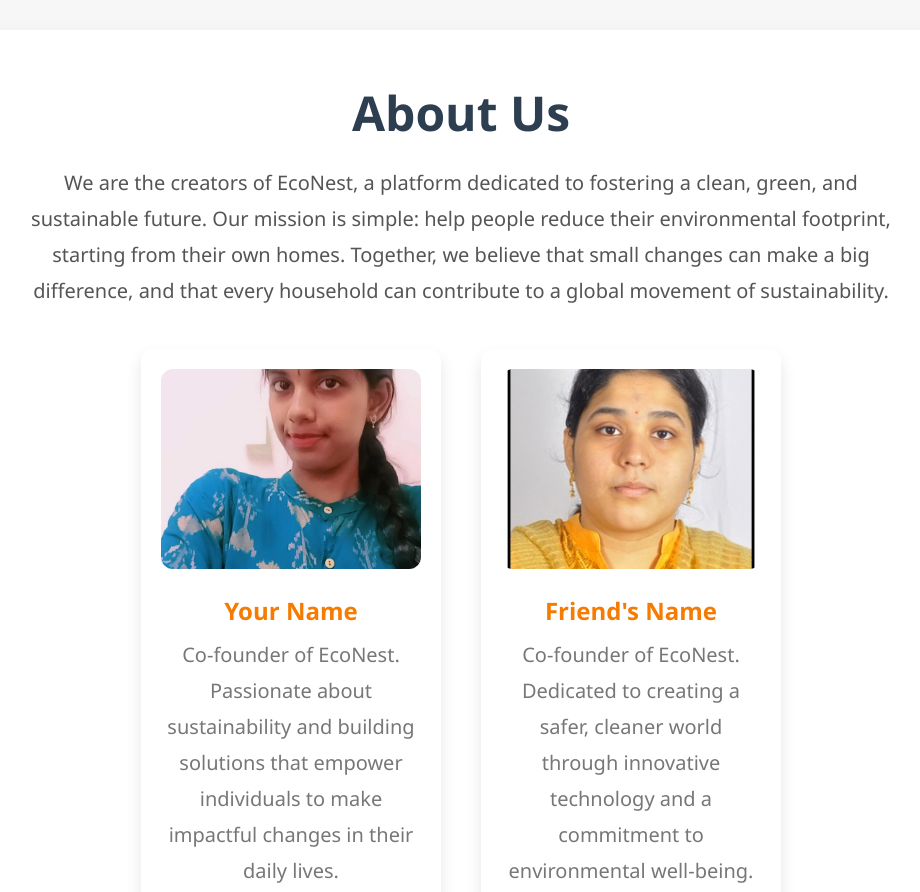
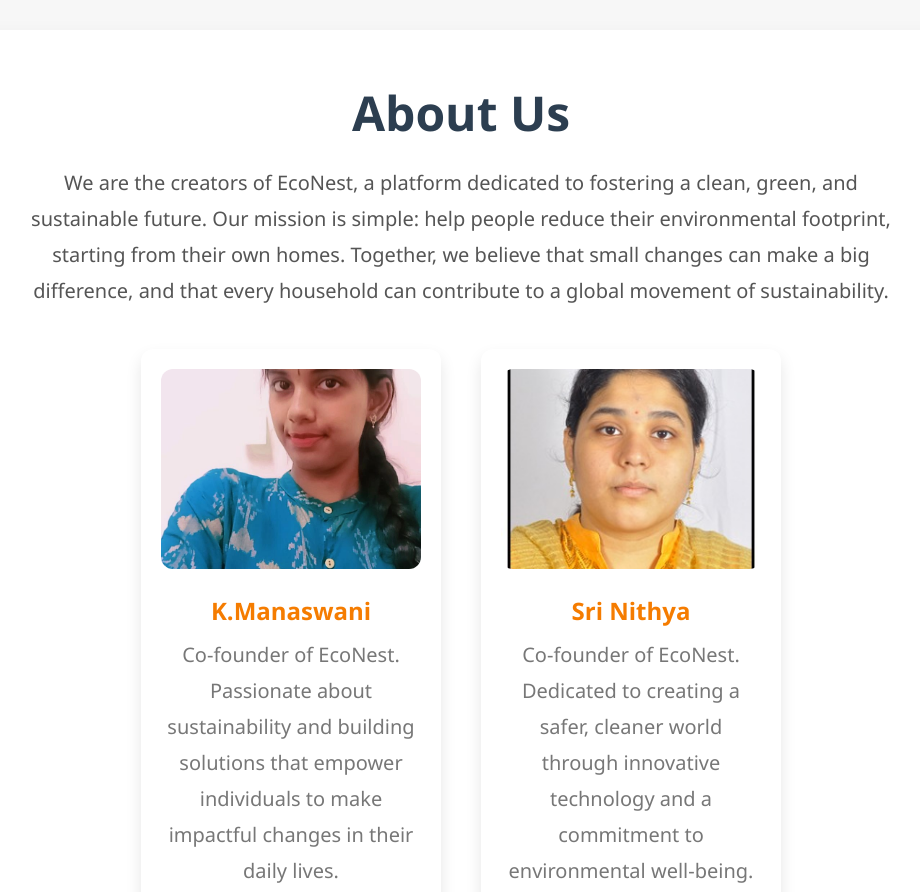
Before and after one commit to mnsbsrinithya/ecoNest, a plain HTML site: page aboutus.html in a window 1280 px wide. Shown: the top 892 px of the page, without its empty margins (179-1099 px from the left). Drawn offline with Linux system fonts and the light colour scheme.

Commit message:
Update aboutus.html

```diff
--- a/aboutus.html
+++ b/aboutus.html
@@ -103,14 +103,14 @@
       <!-- Placeholder for your image -->
       <div class="member">
         <img src="IMG_20250308_170522_922.webp" alt="Your Photo">
-        <h3>Your Name</h3>
+        <h3>K.Manaswani</h3>
         <p>Co-founder of EcoNest. Passionate about sustainability and building solutions that empower individuals to make impactful changes in their daily lives.</p>
       </div>
 
       <!-- Placeholder for your friend's image -->
       <div class="member">
         <img src="WhatsApp Image 2025-04-13 at 15.27.48_e0be9114.jpg" alt="Friend's Photo">
-        <h3>Friend's Name</h3>
+        <h3>Sri Nithya</h3>
         <p>Co-founder of EcoNest. Dedicated to creating a safer, cleaner world through innovative technology and a commitment to environmental well-being.</p>
       </div>
     </div>
```
